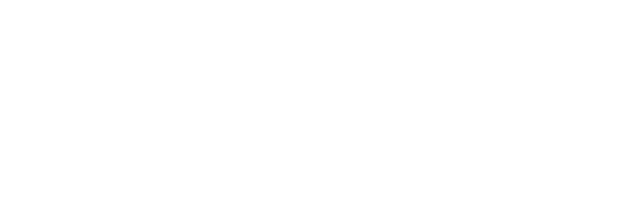
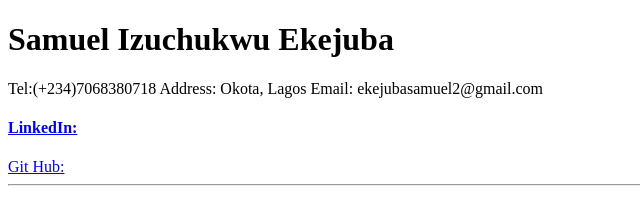
Before and after one commit to frasam/current_cv, a plain HTML site: page index.html in a window 1280 px wide. Shown: the whole page, without its empty margins (0-640 px from the left). Drawn offline with Linux system fonts and the light colour scheme.

Commit message:
adding content to page

```diff
--- a/index.html
+++ b/index.html
@@ -7,6 +7,18 @@
     <title>Document</title>
 </head>
 <body>
+    <header>
+        <h1>Samuel Izuchukwu Ekejuba</h1>
+        <span>Tel:(+234)7068380718</span>
+        <span>Address: Okota, Lagos</span>
+        <span> Email: ekejubasamuel2@gmail.com</span>
+        <h4><a href="http://www.linkedin.com/in/samuel-ekejuba-b3853583">LinkedIn:</a></h4>
+        <span><a href="http://https://github.com/frasam">Git Hub:</a></span>
+    </header>
+    <hr>
+    <div class="profile">
+        <span></span>
+    </div>
 
 </body>
 </html>
```
